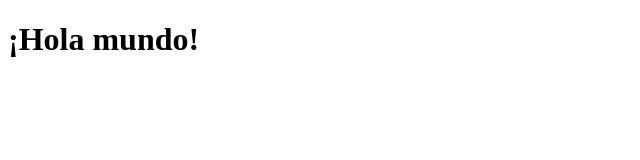
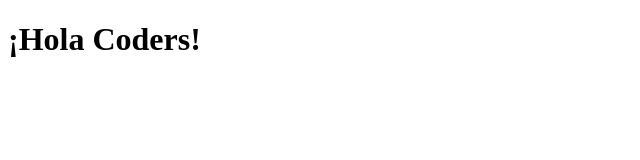
Before and after one commit to Joaquinviretti/prueba-proyecto-coder, a plain HTML site: page index.html in a window 1280 px wide. Shown: the full height of the page, 0-640 px from the left. Drawn offline with Linux system fonts and the light colour scheme.

Commit message:
Cambio título

```diff
--- a/index.html
+++ b/index.html
@@ -8,7 +8,7 @@
 </head>
 <body>
 
-    <h1>¡Hola mundo!</h1>
+    <h1>¡Hola Coders!</h1>
 
 </body>
 </html>
```
